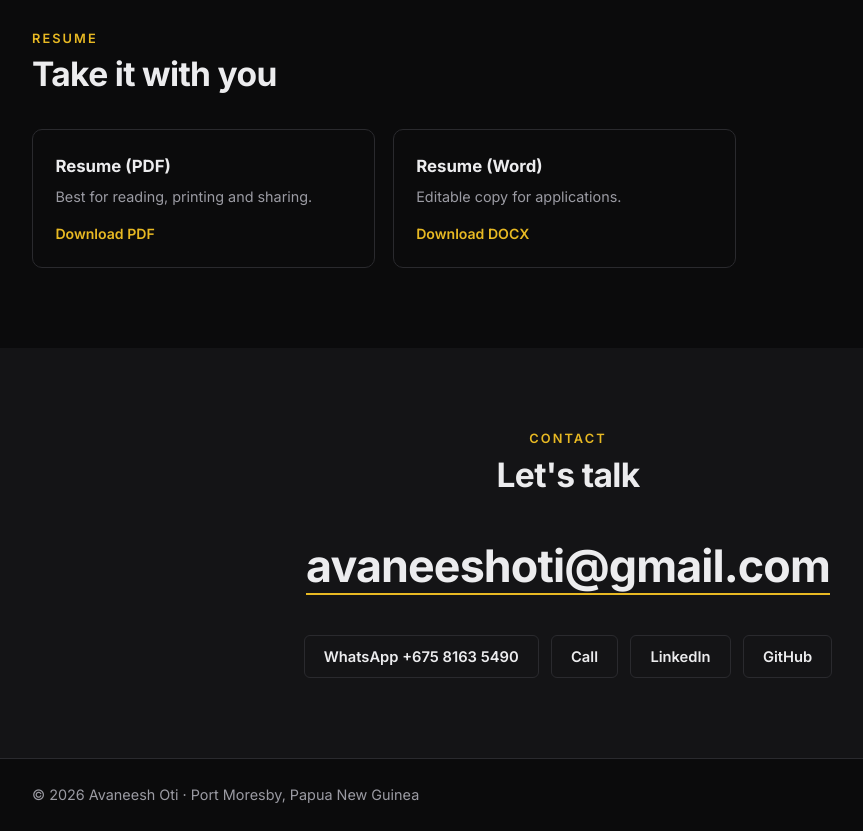
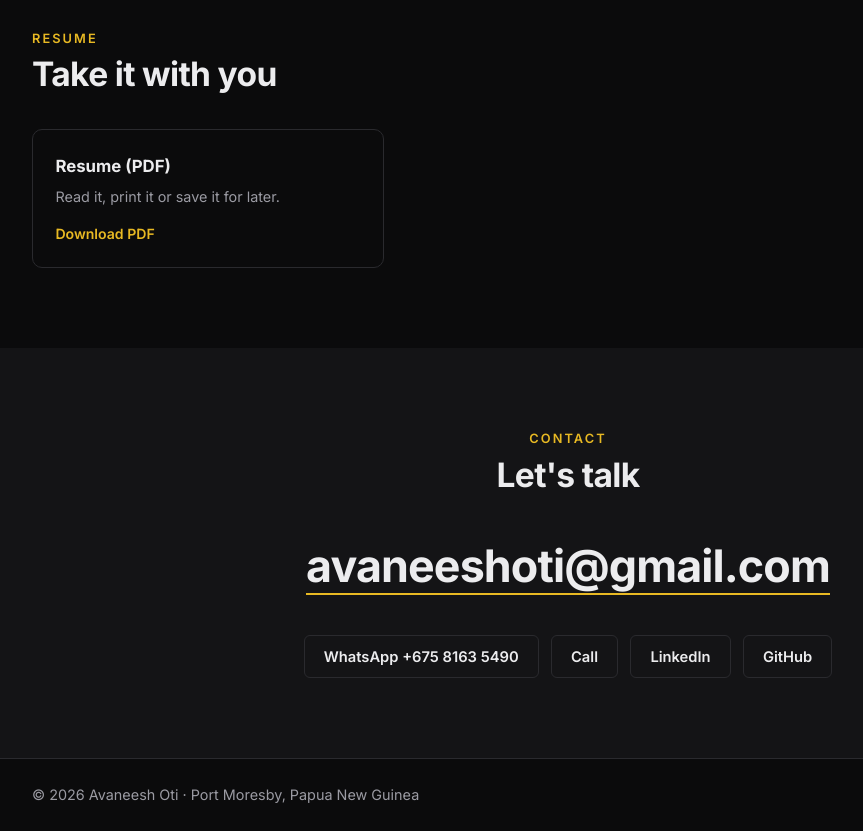
Before and after one commit to AvansTechWorld/Porfolio, a plain HTML site: page index.html in a window 1280 px wide. Shown: the part 4040-4871 px from the top of the page, without its empty margins (72-935 px from the left). Drawn offline with Linux system fonts and the light colour scheme.

Commit message:
Latest Push

```diff
--- a/index.html
+++ b/index.html
@@ -92,7 +92,7 @@ h3{font-size:1.1rem;font-weight:600;line-height:1.35;margin:0 0 .3rem}
 .skills div{background:var(--panel);border:1px solid var(--line);border-radius:10px;padding:1.2rem}
 .skills p{margin:0;color:#c0c0c7;font-size:.95rem}
 
-.dl{display:grid;grid-template-columns:1fr 1fr;gap:1.1rem;max-width:44rem}
+.dl{display:grid;grid-template-columns:1fr;gap:1.1rem;max-width:22rem}
 .dl a{display:flex;flex-direction:column;gap:.3rem;background:var(--bg);border:1px solid var(--line);border-radius:10px;padding:1.4rem;text-decoration:none;transition:.2s}
 .dl a:hover{border-color:var(--accent);transform:translateY(-3px)}
 .dl b{font-size:1.05rem}.dl span{color:var(--muted);font-size:.9rem}.dl em{font-style:normal;color:var(--accent);font-weight:600;font-size:.88rem;margin-top:.5rem}
@@ -259,8 +259,7 @@ footer{border-top:1px solid var(--line);padding:1.5rem 0;color:var(--muted);font
 <section id="resume"><div class="wrap">
   <div class="sec-h reveal"><p>Resume</p><h2>Take it with you</h2></div>
   <div class="dl reveal">
-    <a href="assets/Avaneesh-Oti-Resume.pdf" download><b>Resume (PDF)</b><span>Best for reading, printing and sharing.</span><em>Download PDF</em></a>
-    <a href="assets/Avaneesh-Oti-Resume.docx" download><b>Resume (Word)</b><span>Editable copy for applications.</span><em>Download DOCX</em></a>
+    <a href="assets/Avaneesh-Oti-Resume.pdf" download><b>Resume (PDF)</b><span>Read it, print it or save it for later.</span><em>Download PDF</em></a>
   </div>
 </div></section>
 
```
Also changed, not shown: 1 other file.
